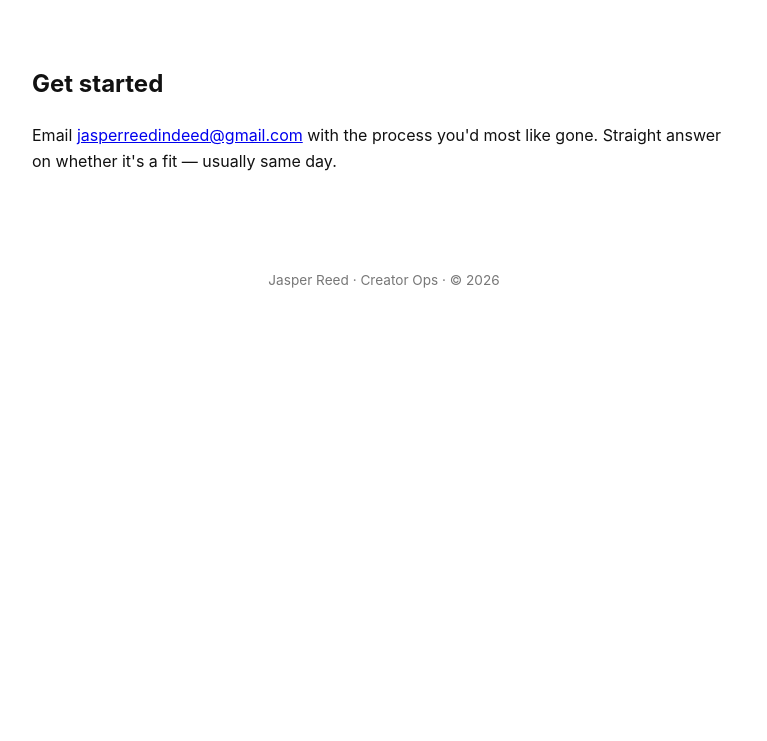
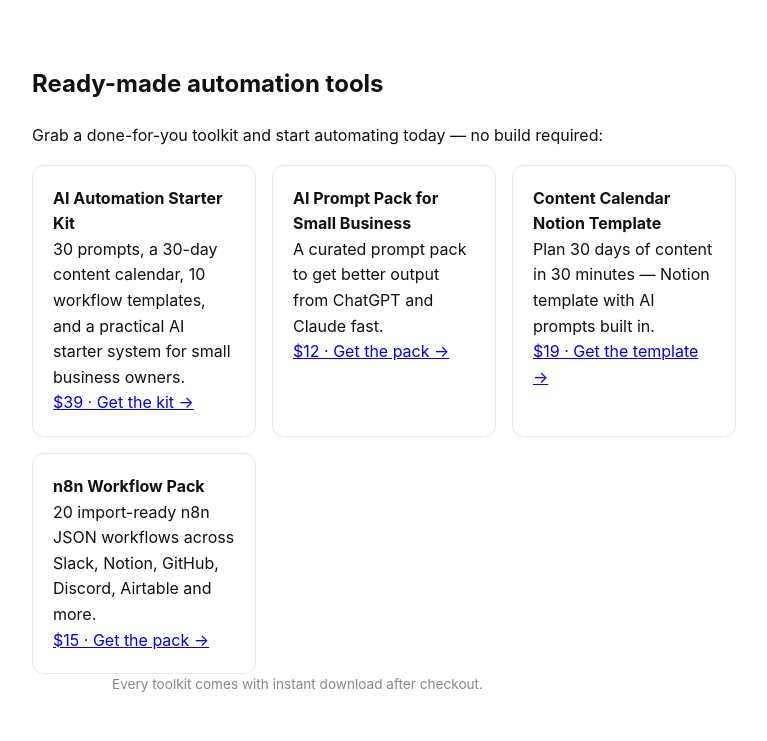
Before and after one commit to copernicusjones/jasper-reed-site, a plain HTML site: page index.html in a window 1280 px wide. Shown: the part 1035-1776 px from the top of the page, without its empty margins (256-1023 px from the left). Before the commit the page ends 1359 px from the top, so only its background shows below. Drawn offline with Linux system fonts and the light colour scheme.

Commit message:
Add live product links to Gumroad storefront (Starter Kit, Prompt Pack, Content Calendar, n8n Pack)

```diff
--- a/index.html
+++ b/index.html
@@ -36,6 +36,17 @@ footer{text-align:center;color:#777;font-size:.85rem;padding:2rem}
 <li><strong>Handoff</strong> — documented, tested, and it runs itself.</li>
 </ol>
 </section>
+<section>
+<h2>Ready-made automation tools</h2>
+<p>Grab a done-for-you toolkit and start automating today — no build required:</p>
+<div class="grid">
+<div class="card"><strong>AI Automation Starter Kit</strong><br>30 prompts, a 30-day content calendar, 10 workflow templates, and a practical AI starter system for small business owners.<br><a href="https://omnihustleautomation.gumroad.com/l/small-business-ai-automation-kit" target="_blank" rel="noopener">$39 · Get the kit →</a></div>
+<div class="card"><strong>AI Prompt Pack for Small Business</strong><br>A curated prompt pack to get better output from ChatGPT and Claude fast.<br><a href="https://omnihustleautomation.gumroad.com/l/scrir" target="_blank" rel="noopener">$12 · Get the pack →</a></div>
+<div class="card"><strong>Content Calendar Notion Template</strong><br>Plan 30 days of content in 30 minutes — Notion template with AI prompts built in.<br><a href="https://omnihustleautomation.gumroad.com/l/vulfum" target="_blank" rel="noopener">$19 · Get the template →</a></div>
+<div class="card"><strong>n8n Workflow Pack</strong><br>20 import-ready n8n JSON workflows across Slack, Notion, GitHub, Discord, Airtable and more.<br><a href="https://omnihustleautomation.gumroad.com/l/thpkil" target="_blank" rel="noopener">$15 · Get the pack →</a></div>
+</div>
+<p class="sub" style="font-size:.85rem;color:#888">Every toolkit comes with instant download after checkout.</p>
+</section>
 <section id="contact">
 <h2>Get started</h2>
 <p>Email <a href="mailto:jasperreedindeed@gmail.com">jasperreedindeed@gmail.com</a> with the process you'd most like gone. Straight answer on whether it's a fit — usually same day.</p>
```
